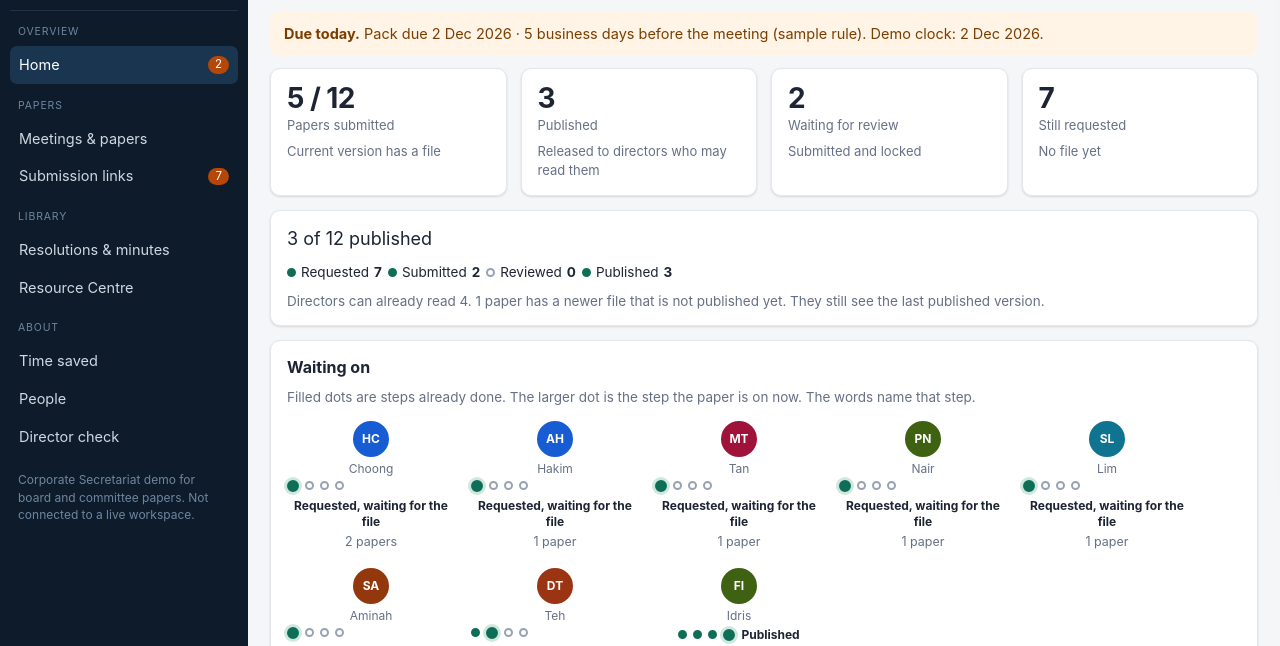
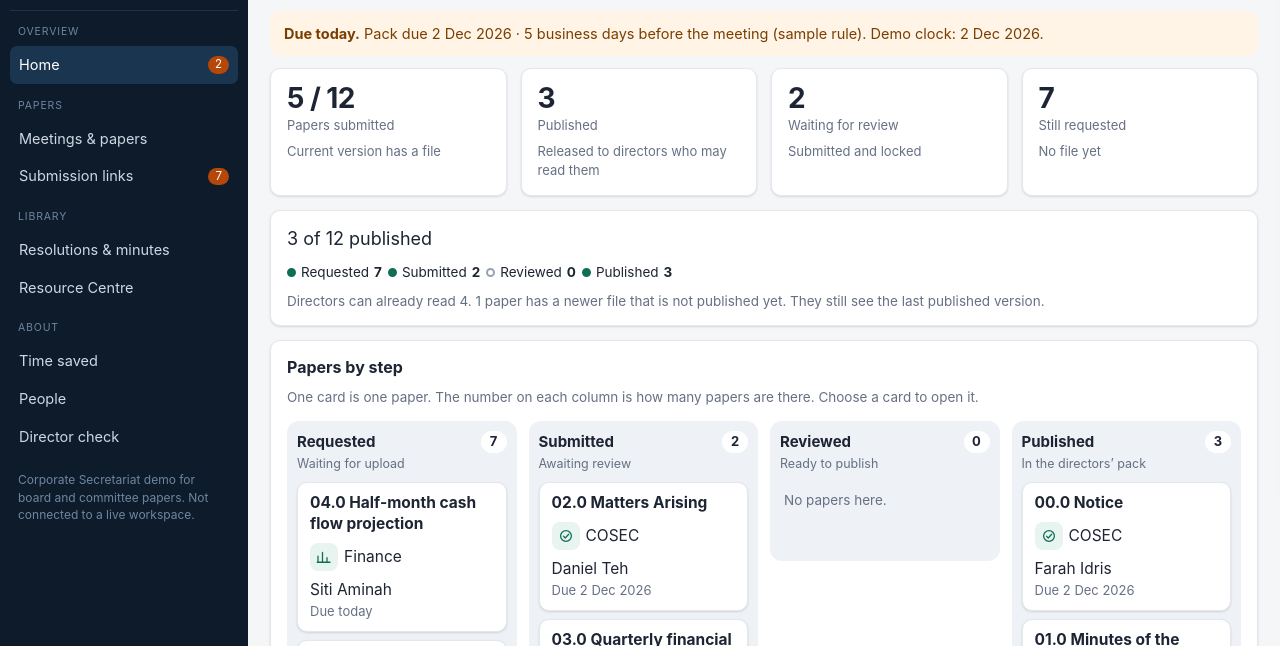
Before and after one commit to systemdigitalcookie-hash/dc-agents-assets, a plain HTML site: page play/bp-ewdg-7k3m/index.html in a window 1280 px wide. Shown: the part 306-952 px from the top of the page. Drawn offline with Linux system fonts and the light colour scheme.

Commit message:
Group dashboard papers into step columns
Replace the initials row with a four-column board, and mark each department with its own icon and name.

Co-authored-by: Digital Cookie <systemdigitalcookie-hash@users.noreply.github.com>

```diff
--- a/play/bp-ewdg-7k3m/index.html
+++ b/play/bp-ewdg-7k3m/index.html
@@ -92,16 +92,21 @@ th{font-size:12.5px;color:var(--muted);font-weight:650;background:#fafbfc}
 .ended{background:#f8fafc;border:1px solid var(--line);border-left:4px solid #667085;border-radius:10px;padding:16px 18px}
 .empty{padding:28px 18px;text-align:center;color:var(--muted);border:1px dashed var(--line);border-radius:12px;background:#fcfcfd}
 .empty b{display:block;color:var(--ink);font-size:18px;margin-bottom:6px}
-.av{width:36px;height:36px;border-radius:50%;display:inline-grid;place-items:center;color:#fff;font-size:12px;font-weight:750;flex:0 0 auto;position:relative}
-.av.sm{width:28px;height:28px;font-size:11px}
-.avrow{display:flex;gap:16px;flex-wrap:wrap;align-items:flex-start}
-.avwrap{position:relative;display:flex;flex-direction:column;align-items:center;gap:4px;width:168px;text-align:center}
-.avwrap .nm{font-size:12px;color:var(--muted);line-height:1.25}
-.avwrap .stepwords{font-size:12px;font-weight:650}
-.tip{display:none;position:absolute;z-index:5;top:calc(100% + 6px);left:0;width:280px;background:#101828;color:#fff;border-radius:10px;padding:10px 12px;font-size:12.5px;text-align:left;box-shadow:var(--shadow)}
-.tip .stepwords,.tip .stepbit{color:#fff}
-.tip .step{border-color:#d0d5dd}
-.avwrap:hover .tip,.avwrap:focus-within .tip{display:block}
+.dept{display:inline-flex;align-items:center;gap:6px;min-width:0}
+.dico{width:28px;height:28px;border-radius:8px;background:var(--brand2);color:var(--brand);display:inline-grid;place-items:center;flex:0 0 auto}
+.dicon{width:18px;height:18px;display:block;fill:none;stroke:currentColor;stroke-width:1.7;stroke-linecap:round;stroke-linejoin:round}
+.dname{line-height:1.3}
+.kb{display:grid;grid-template-columns:repeat(4,minmax(0,1fr));gap:12px;align-items:start}
+.kcol{background:#eef1f5;border-radius:12px;padding:10px 10px 6px;min-height:140px}
+.kcol h3{margin:0;font-size:15px;display:flex;align-items:center;gap:8px}
+.kcol h3 .n{margin-left:auto;background:#fff;border-radius:99px;min-width:26px;text-align:center;padding:1px 8px;font-size:13px;color:var(--ink)}
+.kcol .hint{margin:2px 0 8px}
+.kcard{display:block;width:100%;text-align:left;background:#fff;border:1px solid var(--line);border-radius:10px;padding:10px 12px;margin:0 0 8px;box-shadow:var(--shadow);color:inherit}
+.kcard:hover{border-color:#98a2b3}
+.kcard .ag{font-weight:750;line-height:1.35}
+.kcard .who{margin-top:6px}
+.kcard .due{color:var(--muted);font-size:13px}
+.kempty{color:var(--muted);font-size:13.5px;padding:8px 4px 12px}
 .folder{margin:0 0 16px}
 .folder h2{font-size:15px;margin:0 0 8px;color:var(--brand)}
 .pack{display:flex;justify-content:space-between;gap:12px;align-items:center;padding:12px 0;border-bottom:1px solid var(--line);flex-wrap:wrap}
@@ -149,7 +154,6 @@ th{font-size:12.5px;color:var(--muted);font-weight:650;background:#fafbfc}
 .linkcard{background:#f8fafc;border:1px solid var(--line);border-radius:10px;padding:12px}
 .pagefoot{margin-top:28px;color:var(--muted);font-size:12.5px}
 button.card{display:block;width:100%;text-align:left;color:inherit;cursor:pointer}
-button.av{padding:0;border:none}
 body.role-director .main{font-size:17px}
 body.role-director .top h1{font-size:30px}
 body.upload-mode .side{display:none}
@@ -163,9 +167,8 @@ body.upload-mode .burger{display:none !important}
  .side{position:fixed;left:0;top:0;height:100%;z-index:55;transform:translateX(-105%);transition:transform .2s}
  .side.on{transform:none}
  .burger{display:inline-flex}
- .g4,.g3,.g2,.row2{grid-template-columns:1fr}
+ .g4,.g3,.g2,.row2,.kb{grid-template-columns:1fr}
  .main{padding:14px 12px 48px}
- .tip{left:auto;right:0}
 }
 </style>
 </head>
@@ -276,8 +279,23 @@ function meetingTitle(m){return m.body+' '+m.number+' ('+dmy(m.date)+')'}
 function folderTitle(m){const fy=fyOf(m.date); return m.body+' '+fy.y1+'.'+fy.y2+' ('+dmy(fy.start)+'-'+dmy(fy.end)+')'}
 function officialName(m,p,ver,ext){return meetingTitle(m)+' - '+p.agendaCode+' '+p.title+' v'+ver+'.'+(ext||'pdf')}
 function linkFor(tk){return location.origin+location.pathname+location.search+'#/upload/'+tk}
-function colorFor(id){const pal=['#0f6e56','#175cd3','#9f1239','#93370d','#4338ca','#0e7490','#3f6212','#9a3412']; let h=0; for(let i=0;i<id.length;i++) h=(h*31+id.charCodeAt(i))>>>0; return pal[h%pal.length]}
-function avatar(p, cls){if(!p) return ''; return '<span class="av '+(cls||'')+'" style="background:'+colorFor(p.id)+'" title="'+esc(p.name)+'">'+esc(p.initials)+'</span>'}
+function deptIcon(id){
+ const paths={
+  finance:'<path d="M4 19V11M10 19V6M16 19v-6M20 19H3"/>',
+  sustainability:'<path d="M5 19c1-7 6-13 14-14-1 8-6 13-14 14z"/><path d="M8.5 16c1.6-1.8 3.4-4.2 5-7"/>',
+  callcentre:'<path d="M8 4h2.2l1.2 3.2-1.8.9a10 10 0 0 0 5.3 5.3l.9-1.8 3.2 1.2V15a2 2 0 0 1-2 2A13 13 0 0 1 6 6a2 2 0 0 1 2-2z"/>',
+  audit:'<rect x="6" y="3.5" width="12" height="17" rx="2"/><path d="M9 3.5h6V6H9z"/><path d="M8.5 12.5 11 15l4.5-5"/>',
+  legal:'<path d="M12 3v16M8 20h8M6 8h12"/><path d="M6 8 4 14h5z"/><path d="M18 8l2 6h-5z"/>',
+  cosec:'<circle cx="12" cy="12" r="7.2"/><path d="M8.6 12.2 11 14.6 15.6 9.6"/>',
+  hr:'<circle cx="8.2" cy="8" r="2.1"/><circle cx="15.8" cy="9" r="1.7"/><path d="M3.6 18.5c.6-3 2.5-4.6 5-4.6s4.3 1.6 4.9 4.6"/><path d="M13.4 18.5c.3-2.1 1.5-3.3 3.2-3.3 1.6 0 2.7 1.1 3.1 3.3"/>',
+  planning:'<path d="M4 7 9 4.5l6 2.5L20 5v13.5l-5 2.5-6-2.5L4 20.5z"/><path d="M9 4.5V18M15 7v13.5"/>'
+ };
+ return '<svg class="dicon" viewBox="0 0 24 24" aria-hidden="true" focusable="false">'+(paths[id]||paths.cosec)+'</svg>';
+}
+function deptMark(id){
+ const extra=deptInferred(id)?' <span class="pill">Example</span>':'';
+ return '<span class="dept"><span class="dico">'+deptIcon(id)+'</span><span class="dname">'+esc(deptName(id))+extra+'</span></span>';
+}
 function stepIndex(st){if(st==='revision') return 0; const i=STEP_ORDER.indexOf(st); return i<0?0:i}
 function stepWords(st){return STEP_WORDS[st]||STATUS_LABEL[st]||st}
 function stepTracker(st){
@@ -824,7 +842,6 @@ function screenHome(){
  const month=monthCirculars(state.companyId);
  const sentN=month.length;
  const recvN=month.reduce((n,r)=>n+(r.receivedFrom||[]).filter(id=>(r.sentTo||[]).includes(id)).length,0);
- const groups=picGroups(m);
  const others=state.meetings.filter(x=>x.companyId===state.companyId && x.id!==m.id).sort((a,b)=>b.date.localeCompare(a.date));
  return '<div class="top" data-testid="dashboard"><div><h1>'+esc(meetingTitle(m))+'</h1><div class="sub">'+esc(folderTitle(m))+' · '+esc(fmt(m.date))+(m.venue?' · '+esc(m.venue):'')+'</div></div><span class="sp"></span>'
   +'<button class="btn" type="button" data-act="create-meeting">New meeting</button>'
@@ -839,7 +856,7 @@ function screenHome(){
   +'<div class="card" style="margin-bottom:14px"><div class="packcount">'+t.published+' of '+t.total+' published</div>'+packDots(t)
   +(t.inflight?'<div class="small muted" style="margin-top:8px">Directors can already read '+t.visible+'. '+t.inflight+' paper'+(t.inflight===1?' has':'s have')+' a newer file that is not published yet. They still see the last published version.</div>':'')
   +'</div>'
-  +'<div class="card" style="margin-bottom:14px"><h2>Waiting on</h2><p class="small muted" style="margin-top:0">Filled dots are steps already done. The larger dot is the step the paper is on now. The words name that step.</p><div class="avrow">'+groups.map(g=>avatarBlock(g)).join('')+'</div></div>'
+  +'<div class="card" style="margin-bottom:14px"><h2>Papers by step</h2><p class="small muted" style="margin-top:0">One card is one paper. The number on each column is how many papers are there. Choose a card to open it.</p>'+kanban(m)+'</div>'
   +papersTable(m, true)
   +'<div class="grid g3" style="margin-top:14px">'
   +'<button class="card kpi" type="button" data-go="#/cosec/resolutions" style="text-align:left"><div class="v">'+sentN+'</div><div class="l">Circular resolutions sent this month</div><div class="d">December 2026 · sample count from this pack</div></button>'
@@ -849,22 +866,29 @@ function screenHome(){
   +(others.length?'<div class="card" style="margin-top:14px"><h2>Other meetings</h2>'+others.map(om=>{const tt=tally(om); return '<div class="pack"><div><b>'+esc(meetingTitle(om))+'</b><div class="small muted">'+esc(folderTitle(om))+' · '+tt.published+' of '+tt.total+' published · '+tt.withFile+' submitted</div></div><button class="btn sm" type="button" data-go="#/cosec/meeting/'+om.id+'">Open</button></div>'}).join('')+'</div>':'');
 }
 function kpi(v,l,d){return '<div class="card kpi"><div class="v">'+esc(v)+'</div><div class="l">'+esc(l)+'</div>'+(d?'<div class="d muted">'+esc(d)+'</div>':'')+'</div>'}
-function picGroups(m){
- const map=new Map();
- papersFor(m.id).forEach(p=>{ if(!map.has(p.picId)) map.set(p.picId, []); map.get(p.picId).push(p); });
- return [...map.entries()].map(([picId, list])=>{
-  const pending=list.filter(p=>displayStatus(p)==='requested'||displayStatus(p)==='revision');
-  return {person:person(picId), papers:list, pending};
- }).sort((a,b)=> (b.pending.length-a.pending.length) || a.person.name.localeCompare(b.person.name));
-}
-function avatarBlock(g){
- const p=g.person;
- const ranked=g.papers.slice().sort((a,b)=>stepIndex(displayStatus(a))-stepIndex(displayStatus(b))||a.agendaCode.localeCompare(b.agendaCode));
- const lead=ranked[0];
- const st=displayStatus(lead);
- const tip='<div class="tip"><b>'+esc(p.name)+'</b><div>'+esc(deptName(p.department||''))+(p.sample?' · sample name':'')+'</div>'
-  +g.papers.map(pp=>'<div style="margin-top:8px"><b>'+esc(pp.agendaCode+' '+pp.title)+'</b><div style="margin-top:4px">'+stepTracker(displayStatus(pp))+'</div></div>').join('')+'</div>';
- return '<div class="avwrap"><button type="button" class="av" style="background:'+colorFor(p.id)+'" data-go="#/cosec/paper/'+lead.id+'" aria-label="'+esc(p.name+', '+stepWords(st))+'">'+esc(p.initials)+'</button><div class="nm">'+esc(p.name.split(' ').slice(-1)[0])+'</div>'+stepTracker(st)+'<div class="tiny muted">'+g.papers.length+' paper'+(g.papers.length===1?'':'s')+'</div>'+tip+'</div>';
+function kanban(m){
+ const cols=[
+  ['requested','Requested','Waiting for upload'],
+  ['submitted','Submitted','Awaiting review'],
+  ['reviewed','Reviewed','Ready to publish'],
+  ['published','Published','In the directors’ pack']
+ ];
+ const papers=papersFor(m.id);
+ return '<div class="kb" data-testid="kanban">'+cols.map(([key,title,hint])=>{
+  const list=papers.filter(p=>{
+   const st=displayStatus(p);
+   return key==='requested' ? (st==='requested'||st==='revision') : st===key;
+  });
+  const cards=list.length?list.map(kanbanCard).join(''):'<div class="kempty">No papers here.</div>';
+  return '<section class="kcol" aria-label="'+esc(title)+', '+list.length+'"><h3><span>'+esc(title)+'</span><span class="n">'+list.length+'</span></h3><div class="hint tiny muted">'+esc(hint)+'</div>'+cards+'</section>';
+ }).join('')+'</div>';
+}
+function kanbanCard(p){
+ const st=displayStatus(p);
+ const pic=person(p.picId);
+ const due=(st==='requested'||st==='revision')?duePhrase(p.due):('Due '+fmt(p.due));
+ const rev=st==='revision'?'<div class="tiny">New version</div>':'';
+ return '<button type="button" class="kcard" data-go="#/cosec/paper/'+p.id+'"><div class="ag">'+esc(p.agendaCode+' '+p.title)+'</div><div style="margin-top:8px">'+deptMark(p.department)+'</div><div class="who">'+esc(pic?pic.name:'')+'</div><div class="due">'+esc(due)+'</div>'+rev+'</button>';
 }
 function papersTable(m){
  const rows=papersFor(m.id).map(p=>{
@@ -872,7 +896,7 @@ function papersTable(m){
   let note='';
   if(pub && st!=='published') note='<div class="tiny muted">Directors still see v'+esc(pub.version)+'</div>';
   const acts=rowActions(p, st);
-  return '<tr data-testid="paper-row-'+p.id+'"><td><b>'+esc(p.agendaCode)+'</b></td><td><div>'+esc(p.title)+'</div><div class="tiny muted">'+esc(v&&v.fileName?v.fileName:officialName(m,p,v?v.version:'1.0'))+'</div>'+note+'</td><td>'+esc(deptName(p.department))+(deptInferred(p.department)?' <span class="pill">Example</span>':'')+'</td><td><div style="display:flex;gap:6px;align-items:center">'+avatar(pic,'sm')+'<span>'+esc(pic.name)+'</span></div></td><td data-testid="status-'+p.id+'">'+statusPill(st)+'</td><td>'+(v?'v'+esc(v.version):'—')+'</td><td>'+esc((st==='requested'||st==='revision')?duePhrase(p.due):fmt(p.due))+'</td><td class="small">'+esc(activity(p))+'</td><td><div class="acts">'+acts+'</div></td></tr>';
+  return '<tr data-testid="paper-row-'+p.id+'"><td><b>'+esc(p.agendaCode)+'</b></td><td><div>'+esc(p.title)+'</div><div class="tiny muted">'+esc(v&&v.fileName?v.fileName:officialName(m,p,v?v.version:'1.0'))+'</div>'+note+'</td><td>'+deptMark(p.department)+'</td><td>'+esc(pic.name)+'</td><td data-testid="status-'+p.id+'">'+statusPill(st)+'</td><td>'+(v?'v'+esc(v.version):'—')+'</td><td>'+esc((st==='requested'||st==='revision')?duePhrase(p.due):fmt(p.due))+'</td><td class="small">'+esc(activity(p))+'</td><td><div class="acts">'+acts+'</div></td></tr>';
  }).join('');
  return '<div class="tw"><table><thead><tr><th>#</th><th>Paper</th><th>Department</th><th>PIC</th><th>Status</th><th>Version</th><th>Due</th><th>Last activity</th><th>Actions</th></tr></thead><tbody>'+rows+'</tbody></table></div>';
 }
@@ -922,7 +946,7 @@ function screenPaper(id){
  const st=displayStatus(p);
  const vers=versionsFor(p.id).slice().reverse().map(v=>versionCard(m,p,v,cur&&v.id===cur.id)).join('');
  const reviewers=(cur&&cur.reviewedBy||[]);
- const revBar=reviewers.length? reviewers.map(r=>{const who=person(r.personId); return '<span class="who">'+avatar(who,'sm')+' '+esc(who?who.name:'')+' · '+esc(r.at)+'</span>'}).join('') : '<span class="muted small">No one has marked this version reviewed yet.</span>';
+ const revBar=reviewers.length? reviewers.map(r=>{const who=person(r.personId); return '<span class="who">'+esc(who?who.name:'')+' · '+esc(r.at)+'</span>'}).join('') : '<span class="muted small">No one has marked this version reviewed yet.</span>';
  const access=state.people.filter(x=>x.kind==='director'||x.kind==='alternate'||x.kind==='former').map(dir=>{
   const g=gate(dir,m,p);
   return '<tr><td>'+esc(dir.name)+(dir.cessation?' <span class="pill">Resigned</span>':'')+'</td><td>'+(g.see?'<span class="pill ok">Can see the published version</span>':'<span class="pill warn">Cannot see it</span>')+'</td><td class="small">'+(g.see?'The published file is in their pack.':('<div class="why"><b>Why this director cannot see it</b>'+esc(g.reason)+'</div>'))+'</td></tr>';
@@ -938,7 +962,7 @@ function screenPaper(id){
  return '<div class="crumb"><button type="button" data-go="#/cosec/meeting/'+m.id+'">'+esc(meetingTitle(m))+'</button> · '+esc(p.agendaCode)+'</div>'
   +'<div class="top"><div><h1>'+esc(p.agendaCode+' '+p.title)+'</h1><div class="sub">'+esc(folderTitle(m))+'</div></div><span class="sp"></span>'+statusPill(st)+'</div>'
   +inflight
-  +'<div class="grid g2"><div class="card"><h2>This version</h2><div class="small" style="display:grid;grid-template-columns:140px 1fr;gap:6px 10px"><div class="muted">Official name</div><div>'+esc(cur?cur.fileName:'')+'</div><div class="muted">Department</div><div>'+esc(deptName(p.department))+(deptInferred(p.department)?' <span class="pill">Example</span>':'')+'</div><div class="muted">PIC</div><div style="display:flex;gap:6px;align-items:center">'+avatar(pic,'sm')+esc(pic.name)+(pic.sample?' <span class="tiny muted">sample name</span>':'')+'</div><div class="muted">Due</div><div>'+esc(fmt(p.due))+' · '+esc(duePhrase(p.due))+'</div><div class="muted">Internal reference</div><div class="tiny">'+esc(internalRef(m,p))+'</div></div><div class="acts" style="margin-top:12px">'+acts.join('')+'</div></div>'
+  +'<div class="grid g2"><div class="card"><h2>This version</h2><div class="small" style="display:grid;grid-template-columns:140px 1fr;gap:6px 10px"><div class="muted">Official name</div><div>'+esc(cur?cur.fileName:'')+'</div><div class="muted">Department</div><div>'+deptMark(p.department)+'</div><div class="muted">PIC</div><div>'+esc(pic.name)+(pic.sample?' <span class="tiny muted">sample name</span>':'')+'</div><div class="muted">Due</div><div>'+esc(fmt(p.due))+' · '+esc(duePhrase(p.due))+'</div><div class="muted">Internal reference</div><div class="tiny">'+esc(internalRef(m,p))+'</div></div><div class="acts" style="margin-top:12px">'+acts.join('')+'</div></div>'
   +'<div class="card"><h2>Reviewed by</h2><div class="revbar">'+revBar+'</div><p class="tiny muted">Publishing needs a COSEC click. The same officer may review and publish. The bar keeps everyone who marked this version.</p></div></div>'
   +'<div class="card" style="margin-top:14px"><h2>Preview</h2>'+previewBlock(m,p,cur&&cur.uploadedAt?cur:null)+'</div>'
   +'<div class="card" style="margin-top:14px"><h2>Versions</h2><p class="small muted">History is kept. A new version does not replace the old file.</p>'+vers+'</div>'
@@ -1028,7 +1052,7 @@ function screenPeople(){
  const pics=state.people.filter(p=>p.kind==='pic');
  const cos=state.people.filter(p=>p.kind==='cosec');
  const rowDir=dirs.map(p=>'<tr><td>'+esc(p.name)+(p.also?'<div class="tiny muted">'+esc(p.also)+'</div>':'')+'</td><td>'+esc(p.roleTitle)+'</td><td>'+esc(fmt(p.appointment))+'</td><td>'+(p.cessation?esc(fmt(p.cessation)):'—')+'</td><td>'+esc(committeeLine(p))+'</td><td>'+esc((p.companies||[]).map(id=>companyBy(id).short).join(', '))+'</td></tr>').join('');
- const rowPic=pics.map(p=>'<tr><td>'+esc(p.name)+'</td><td>'+esc(deptName(p.department))+(deptInferred(p.department)?' <span class="pill">Example</span>':'')+'</td><td>Sample name</td></tr>').join('');
+ const rowPic=pics.map(p=>'<tr><td>'+esc(p.name)+'</td><td>'+deptMark(p.department)+'</td><td>Sample name</td></tr>').join('');
  const rowC=cos.map(p=>'<tr><td>'+esc(p.name)+'</td><td>'+esc(p.roleTitle)+'</td></tr>').join('');
  return '<div class="top"><div><h1>People</h1><div class="sub">Directors are read from the public annual report and shown as sample data. PIC names are samples.</div></div></div>'
   +'<div class="card"><h2>Directors</h2><div class="tw"><table><thead><tr><th>Name</th><th>Role</th><th>Appointed</th><th>Ceased</th><th>Also sits on</th><th>Companies in this demo</th></tr></thead><tbody>'+rowDir+'</tbody></table></div>'
@@ -1086,7 +1110,7 @@ function screenPic(){
    +(open?'<button class="btn pri" type="button" data-go="#/upload/'+v.linkToken+'">Upload paper</button>':'<button class="btn" type="button" data-go="#/upload/'+(v?v.linkToken:'')+'">View receipt</button>')
    +'</div>';
  }).join('');
- return '<div class="top"><div><h1>My submissions</h1><div class="sub">'+esc(me.name)+' · '+esc(deptName(me.department||'cosec'))+'</div></div></div>'
+ return '<div class="top"><div><h1>My submissions</h1><div class="sub" style="display:flex;align-items:center;gap:8px;flex-wrap:wrap">'+esc(me.name)+' · '+deptMark(me.department||'cosec')+'</div></div></div>'
   +'<div class="callout info">You cannot rename a paper or change it after you submit. If something needs to change, contact COSEC and they will send a new link.</div>'+cards;
 }
 
@@ -1094,7 +1118,7 @@ function screenUpload(tk){
  const v=versionByToken(tk);
  if(!v) return '<div class="upload-wrap"><div class="empty"><b>This link does not match a paper</b><div>Ask COSEC for a new submission link.</div></div></div>';
  const p=paper(v.paperId); const m=meeting(p.meetingId); const pic=person(p.picId);
- const head='<div class="upload-wrap"><div class="small muted">'+esc(companyBy(m.companyId).legalName)+'</div><h1 style="margin:6px 0 4px">'+esc(p.agendaCode+' '+p.title)+'</h1><div class="sub muted">'+esc(meetingTitle(m))+' · '+esc(fmt(m.date))+' · '+esc(deptName(p.department))+'</div>';
+ const head='<div class="upload-wrap"><div class="small muted">'+esc(companyBy(m.companyId).legalName)+'</div><h1 style="margin:6px 0 4px">'+esc(p.agendaCode+' '+p.title)+'</h1><div class="sub muted" style="display:flex;align-items:center;gap:8px;flex-wrap:wrap">'+esc(meetingTitle(m))+' · '+esc(fmt(m.date))+' · '+deptMark(p.department)+'</div>';
  if(v.uploadedAt) return head+receiptHtml(m,p,v,pic)+versionsMine(p,v)+'</div>';
  const note=v.needsNote?'<div class="fld"><label for="reason">Reason for the new version</label><textarea id="reason" data-testid="reason" placeholder="Why is this being sent again?"></textarea></div><div class="fld"><label for="what">What changed</label><textarea id="what" data-testid="what" placeholder="What should COSEC look at?"></textarea></div>':'';
  return head+'<div class="card" style="margin-top:14px"><div class="pill '+(duePhrase(p.due)==='Due today'?'warn':'')+'">'+esc(duePhrase(p.due))+'</div><p>Hello '+esc(pic.name.split(' ')[0])+'. This page is only for your paper. Upload the paper. We will name it for you.</p><div class="official" data-testid="official-name">'+esc(v.fileName)+'</div><p class="small muted">Version v'+esc(v.version)+' · due '+esc(fmt(p.due))+'</p>'
```
